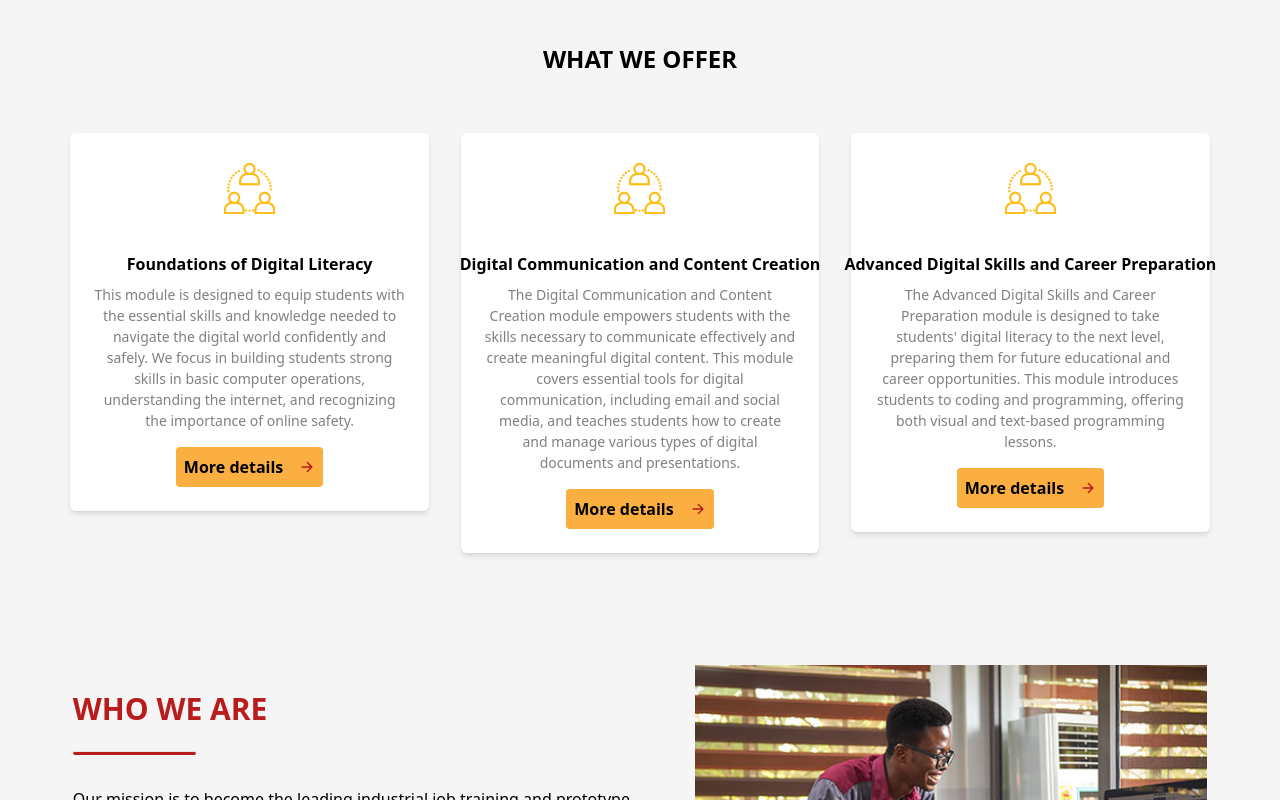
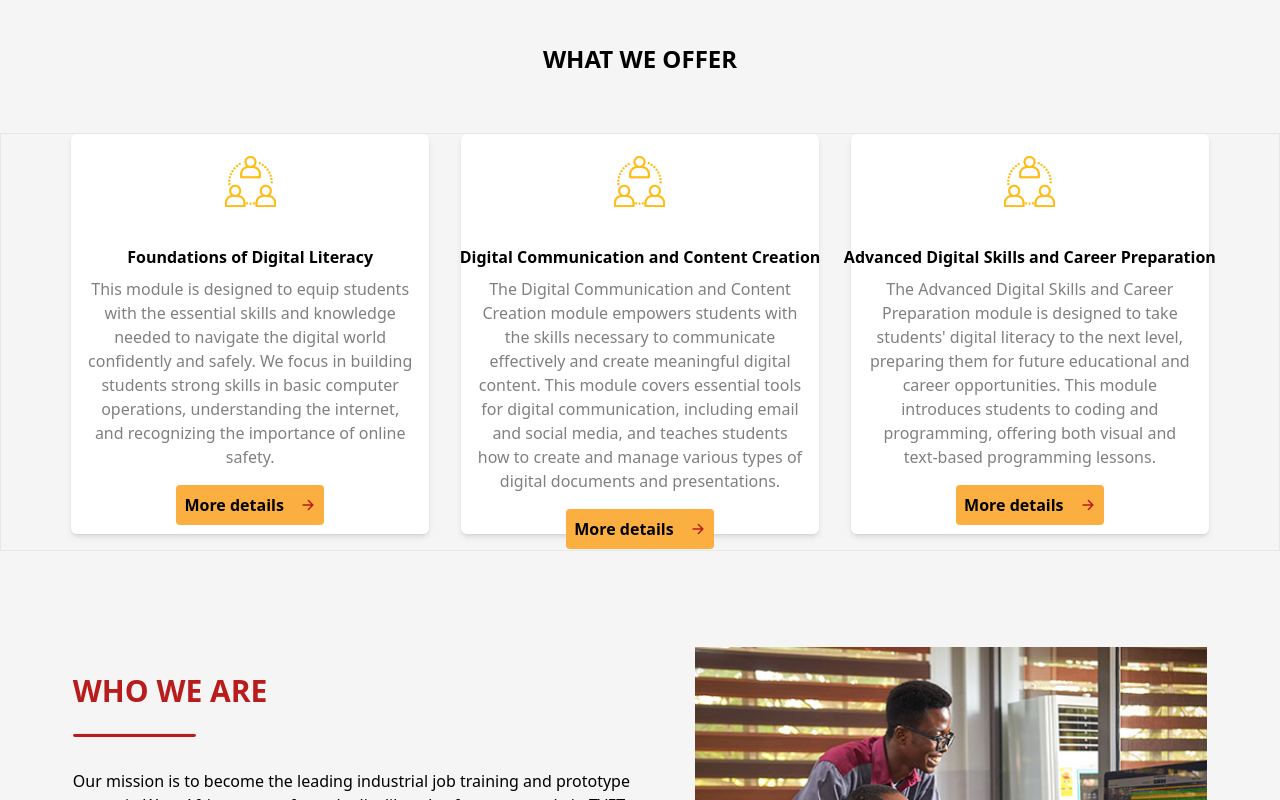
Before and after one commit to NextHubImpact/console-ghana, a React (Vite) app: page / in a window 1280 px wide. Shown: the part 1140-1940 px from the top of the page. Built offline with nearby package versions, Linux system fonts and the light colour scheme.

Commit message:
added 2 file for partner logo

```diff
--- a/src/components/Content.jsx
+++ b/src/components/Content.jsx
@@ -15,6 +15,8 @@ import asco from "../assets/partners/asco.jpg";
 import knust from "../assets/partners/knust.png";
 import techlabs from "../assets/partners/techlabs.jpg";
 import asase from "../assets/partners/asase.jpg";
+import digitalSch from '../assets/partners/digital.jpeg'
+import raspberry from '../assets/partners/raspberry.jpeg'
 import { MdAccountCircle, MdTimer } from "react-icons/md";
 
 
@@ -183,19 +185,19 @@ const Content = () => {
       <section className="mt-[8rem]">
         <div className="mx- ">
           <h1 className="text-center uppercase text-[24px] font-bold">what we offer</h1>
-          <div className="mt-14 mb-[6rem] lg:flex  xl:flex justify-center gap-8 ">
+          <div className="mt-14 mb-[6rem] lg:flex  xl:flex  border justify-center items-center gap-8 ">
             {offer.map((val, index) => {
               const { title, article, link, icons } = val;
               return (
                 <div
                   key={index}
-                  className=" flex flex-col  items-center gap-2 bg-[white] p-  shadow-md rounded-md mb-4 hover:scale-105   duration-700  lg:w-[30%] h-[60%] xl:w-[28%] p-6"
+                  className=" flex flex-col justify-  items-center gap-2 bg-[white] h-[50vh]  shadow-md rounded-md mb-4 hover:scale-105   duration-700  lg:w-[30%]  xl:w-[28%] h-[50%] p-4"
                 >
                   <div className="mb-6">
                     <img src={icons.whoweareIcon} alt="" />
                   </div>
                   <h2 className="font-semibold text-nowrap">{title}</h2>
-                  <article className=" text-[14px] text-[gray] text-center">{article}</article>
+                  <article className=" text-[16px] text-[gray] text-center">{article}</article>
                   <div className="bg-[#faaf40] p-2 rounded flex items-center gap-4 mt-2 font-semibold">
                     {link}
                     {icons.arrowIcon}
@@ -412,12 +414,8 @@ const Content = () => {
 
             <div className="lg:w-[52%]">
               <div className="flex flex-wrap items-center justify-around my-[4rem] gap-4">
-                <img className="w-[30%] lg:w-[25%] border-2 border-[#faaf40] rounded-md" src={htu} alt="" />
-                <img className="w-[30%] lg:w-[30%] border-2 border-[#faaf40] rounded-md" src={asase} alt="" />
-                <img className="w-[30%] lg:w-[25%] border-2 border-[#faaf40] rounded-md" src={techlabs} alt="" />
-                <img className="w-[30%] lg:w-[25%] border-2 border-[#faaf40] rounded-md" src={asco} alt="" />
-                <img className="w-[30%] lg:w-[30%] border-2 border-[#faaf40] rounded-md" src={knust} alt="" />
-                <img className="w-[30%] lg:w-[25%] border-2 border-[#faaf40] rounded-md" src={accra} alt="" />
+                <img className="w-[30%] lg:w-[40%] border-2  rounded-md" src={digitalSch} alt="" />
+                <img className="w-[30%] lg:w-[40%] border-2  rounded-md" src={raspberry} alt="" />
               </div>
             </div>
           </div>
```
Also changed, not shown: src/assets/partners/digital.jpeg (added), src/assets/partners/raspberry.jpeg (added).
